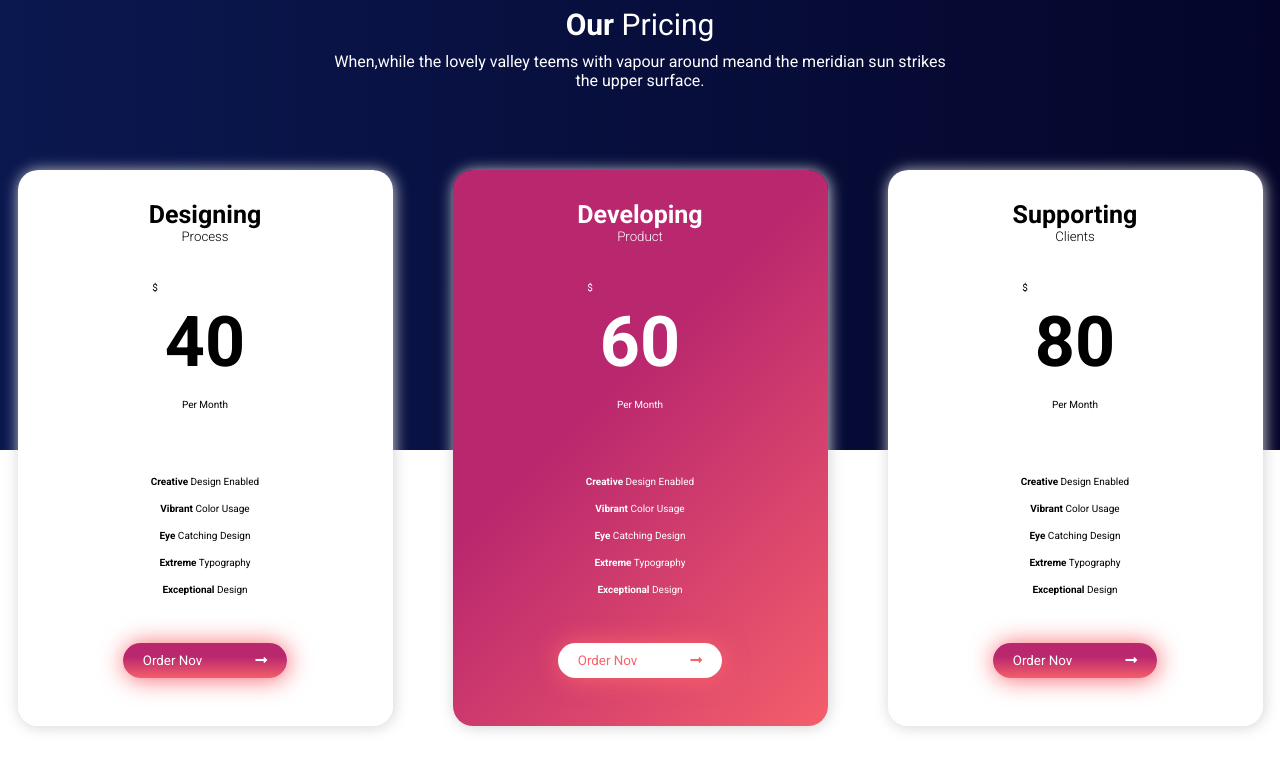
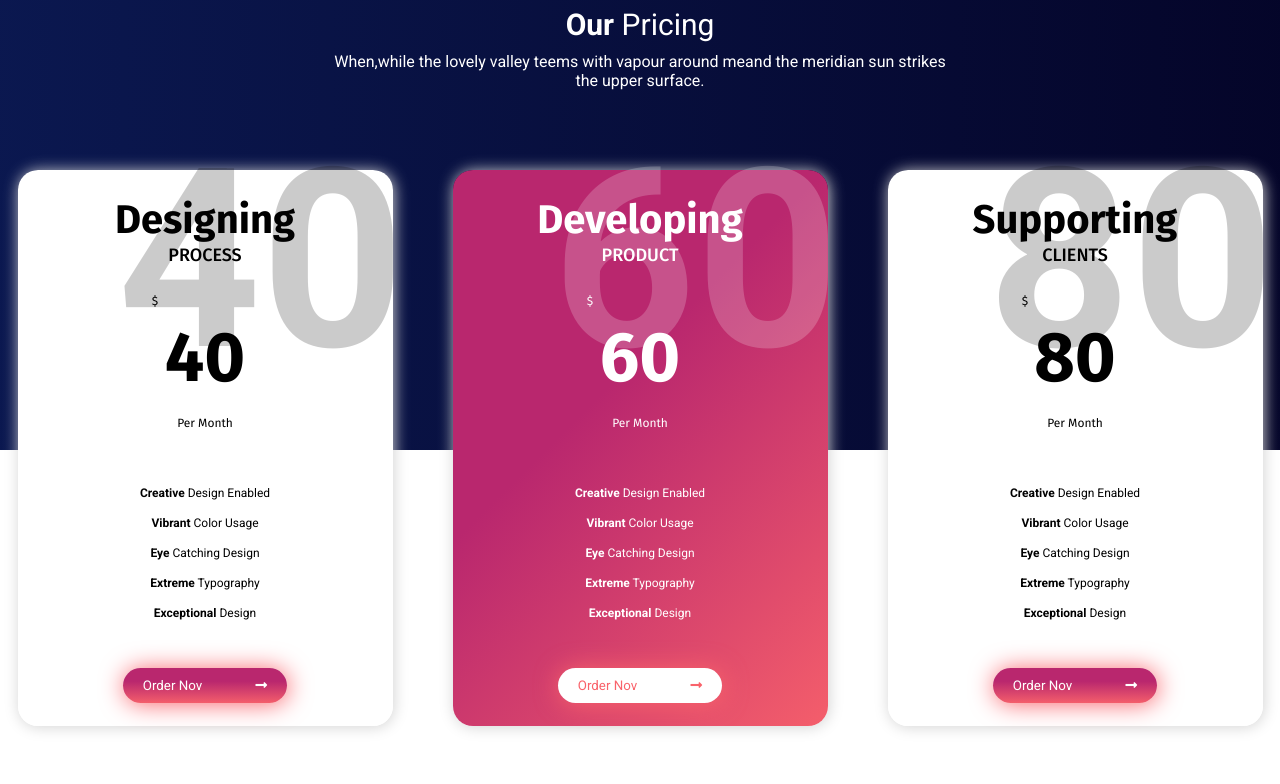
Before and after one commit to marcocaffarelli/proj-html-vuejs, a plain HTML site: page index.html in a window 1280 px wide. Shown: the part 3016-3800 px from the top of the page. Drawn offline with nearby package versions, Linux system fonts and the light colour scheme.

Commit message:
Aggiunto il numero di sfondo alle card listino prezzi
Aggiunto il numero di sfondo alle card listino prezzi

```diff
--- a/assets/css/style.css
+++ b/assets/css/style.css
@@ -336,6 +336,24 @@ font-size: 13px;
     top: 80px;
     padding: 30px;
     box-shadow: 1px 1px 15px lightgrey;
+    position: relative;
+}
+.listino_prezzi .card_listino_prezzi > div > div:first-child{
+    font-size: 250px;
+    font-weight: bold;
+    opacity: 0.2;
+    position: relative;
+    bottom: 102px;
+    margin-left: 70px;
+    }
+.listino_prezzi .card_listino_prezzi .card_trasparente{
+   background-color: rgba(0,0,0,0);
+   position: absolute;
+   top: 0;
+   left: 0;
+   width: 100%;
+   height: 100%;
+   z-index: 1;
 }
 
 .listino_prezzi .card_listino_prezzi:nth-child(even){
@@ -344,27 +362,36 @@ font-size: 13px;
 
 }
 .listino_prezzi .card_listino_prezzi h4{
-    font-size: 25px;
+    margin-top: 18px;
+    font-size: 40px;
+    font-family: 'Fira Sans', sans-serif;
 }
 .listino_prezzi .card_listino_prezzi h5{
-    font-weight: 300;
+    font-size: 18px;
+    font-weight: 500;
+    text-transform: uppercase;
+    font-family: 'Fira Sans', sans-serif;
 }
 .listino_prezzi .card_listino_prezzi .dollaro{
     position: relative;
     right: 50px;
-    margin-top: 30px;
+    margin-top: 20px;
     padding-bottom: 0;
+    font-family: 'Fira Sans', sans-serif;
 }
 .listino_prezzi .card_listino_prezzi div{
-    font-size: 10px;
+    font-size: 12px;
     padding: 8px 0;
 }
 .listino_prezzi .card_listino_prezzi .numero{
     font-size: 70px;
     font-weight: bold;
+    font-family: 'Fira Sans', sans-serif;
+
 }
 .listino_prezzi .card_listino_prezzi .month{
-    margin-bottom: 50px;
+    margin-bottom: 40px;
+    font-family: 'Fira Sans', sans-serif;
 }
 .listino_prezzi button{
     border: none;
--- a/index.html
+++ b/index.html
@@ -7,6 +7,8 @@
         <link rel="stylesheet" href="https://use.fontawesome.com/releases/v5.5.0/css/all.css">
         <link rel="preconnect" href="https://fonts.gstatic.com">
         <link href="https://fonts.googleapis.com/css2?family=Roboto:ital,wght@0,100;0,300;0,400;0,500;0,700;0,900;1,100;1,300;1,400;1,500;1,700;1,900&display=swap" rel="stylesheet">
+        <link rel="preconnect" href="https://fonts.gstatic.com">
+        <link href="https://fonts.googleapis.com/css2?family=Fira+Sans:wght@100;200;300;400;500;600;700;800;900&display=swap" rel="stylesheet">
         <link rel="stylesheet" href="./assets/css/style.css">
     </head>
     <body>
@@ -173,6 +175,10 @@
                     <div>When,while the lovely valley teems with vapour around meand the meridian sun strikes<br> the upper surface. </div>
                     <!-- card listino prezzi -->
                     <div v-for="card in cardsList" class="card_listino_prezzi">
+                        <!-- numero sfondo -->
+                        <div>
+                            <div>{{card.numero}}</div>
+                            <div class="card_trasparente">
                                 <h4>{{card.titolo}}</h4>
                                 <h5>{{card.titoloPiccolo}}</h5>
                                 <div class="dollaro">$</div>
@@ -184,6 +190,8 @@
                                 <div><b>Extreme</b> Typography</div>
                                 <div><b>Exceptional</b> Design</div>
                                 <button>Order Nov <i class="fas fa-long-arrow-alt-right"></i></button>
+                            </div>
+                        </div>
                     </div>
                     <!-- /card listino prezzi -->
                 </section>
```
Lines whose indentation alone changed are shown as unchanged.
